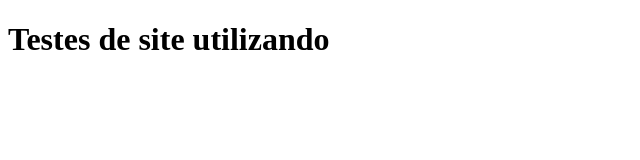
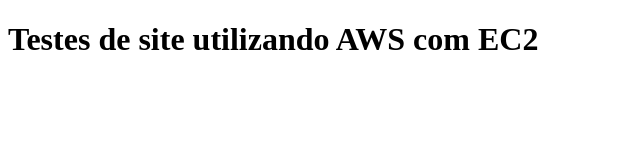
Before and after one commit to gmdott/cloudUni, a plain HTML site: page index.html in a window 1280 px wide. Shown: the whole page, without its empty margins (0-640 px from the left). Drawn offline with Linux system fonts and the light colour scheme.

Commit message:
teste de commit e deploy

```diff
--- a/index.html
+++ b/index.html
@@ -7,7 +7,7 @@
 </head>
 <body>
     <div class="container">
-        <h1>Testes de site utilizando <script>AWS</script></h1>
+        <h1>Testes de site utilizando AWS com EC2</h1>
     </div>
 </body>
 </html>
```
